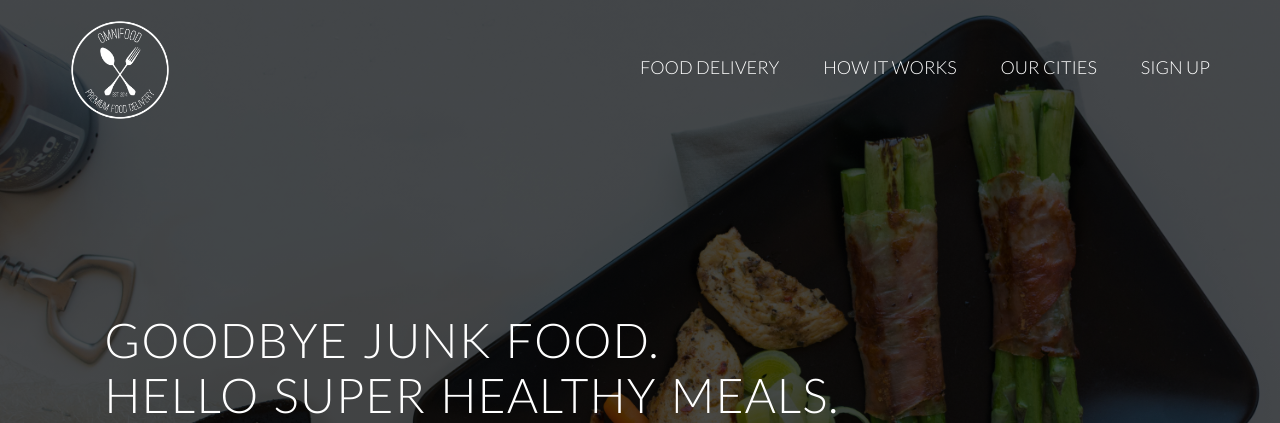
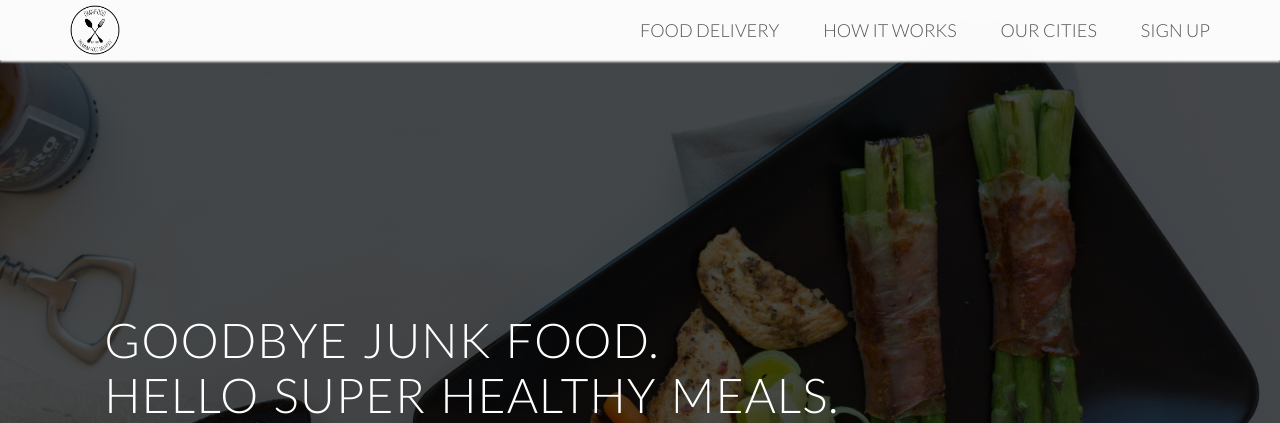
Before and after one commit to DaseulChun/omnifood_pure_css_html, a PHP site: page / in a window 1280 px wide. Shown: the top 423 px of the page. Run offline with PHP 8.4, Linux system fonts and the light colour scheme; style sheets or scripts are compiled from the project's sources; some libraries are stand-ins or nearby versions.

Commit message:
add sticky nav styling

```diff
--- a/index.html
+++ b/index.html
@@ -12,9 +12,10 @@
   </head>
   <body>
     <header>
-      <nav>
+      <nav class="sticky">
         <div class="row">
           <img src="resources/img/logo-white.png" alt="Omnifood logo" class="logo">
+          <img src="resources/img/logo.png" alt="Omnifood logo" class="logo-black">
           <ul class="main-nav">
             <li><a href="#">Food delivery</a></li>
             <li><a href="#">How it works</a></li>
@@ -401,10 +402,14 @@
         </p>
       </div>
     </footer>
+
+    <script src="https://ajax.googleapis.com/ajax/libs/jquery/3.4.1/jquery.min.js"></script>
     <script src="https://unpkg.com/ionicons@4.5.10-0/dist/ionicons.js"></script>
+    <script src="https://cdn.jsdelivr.net/npm/respond.js@1.4.2/dest/respond.min.js"></script>
+    <script src="https://cdn.jsdelivr.net/npm/html5shiv@3.7.3/dist/html5shiv.min.js"></script>
+    <script src="https://cdn.jsdelivr.net/npm/selectivizr@1.0.3/selectivizr.min.js"></script>
+    <script src="resources/js/script.js"></script>
+
   </body>
 
-  <script src="https://cdn.jsdelivr.net/npm/respond.js@1.4.2/dest/respond.min.js"></script>
-  <script src="https://cdn.jsdelivr.net/npm/html5shiv@3.7.3/dist/html5shiv.min.js"></script>
-  <script src="https://cdn.jsdelivr.net/npm/selectivizr@1.0.3/selectivizr.min.js"></script>
 </html>
--- a/resources/css/styles.css
+++ b/resources/css/styles.css
@@ -222,6 +222,15 @@ header {
   margin-top: 20px;
 }
 
+.logo-black {
+  display: none;
+  height: 50px;
+  width: auto;
+  float: left;
+  margin: 5px 0;
+}
+
+/* Main navi */
 .main-nav {
   float: right;
   list-style: none;
@@ -249,6 +258,27 @@ header {
 .main-nav li a:active {
   border-bottom: 2px solid #e67e22;
 }
+
+/* Sticky navi */
+.sticky {
+  position: fixed;
+  top: 0;
+  left: 0;
+  width: 100%;
+  background-color: rgba(255, 255, 255, 0.98);
+  box-shadow: 0 2px 2px #efefef;
+}
+
+.main-nav { margin-top: 18px; }
+
+.sticky .main-nav li a:link,
+.sticky .main-nav li a:visited {
+  padding: 16px 0;
+  color: #555;
+}
+
+.sticky .logo { display: none; }
+.sticky .logo-black { display: block; }
 
 /* ----------------------------------------- */
 /* FEATURES */
--- /dev/null
+++ b/resources/js/script.js
@@ -0,0 +1,3 @@
+$(document).ready(function() {
+
+});
```
